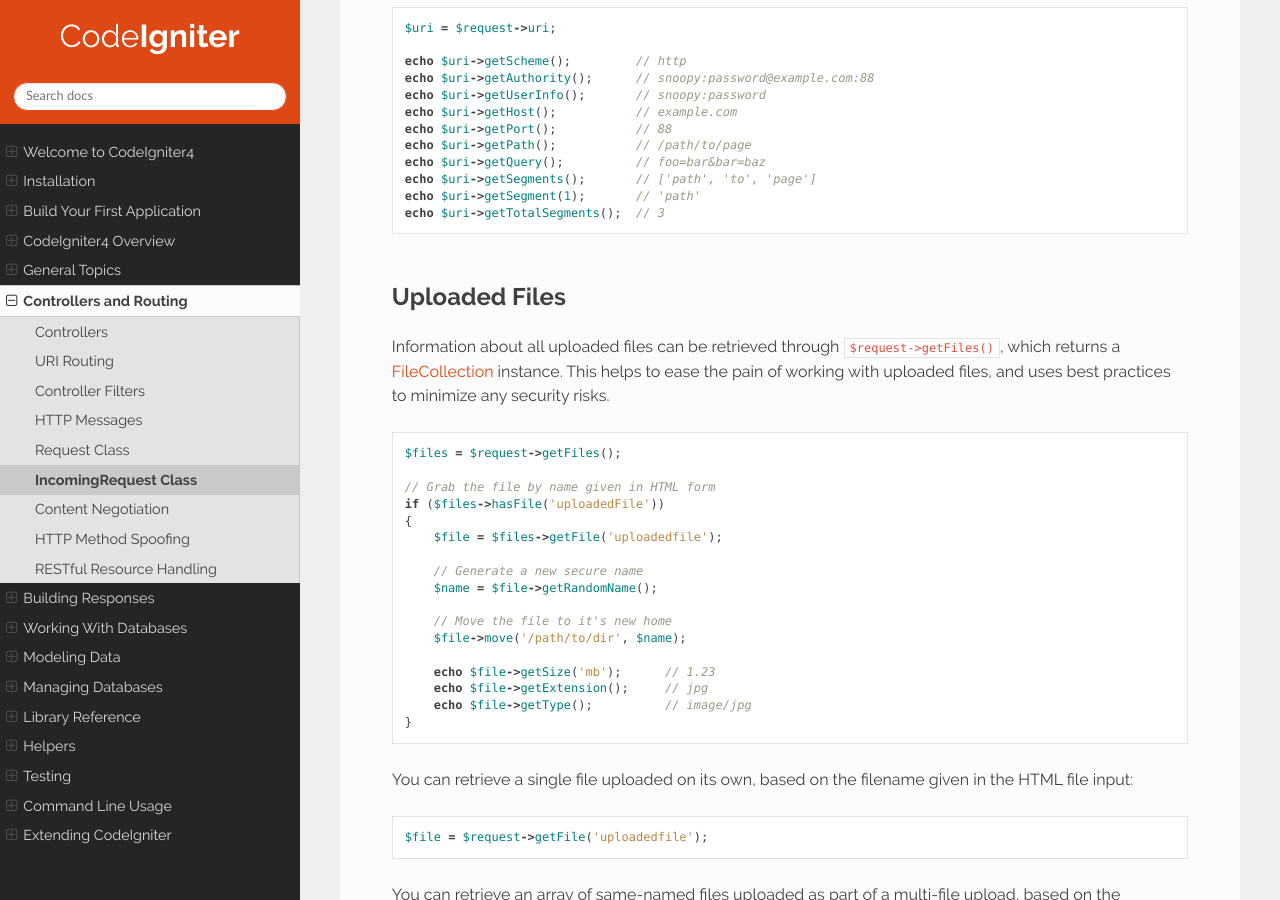
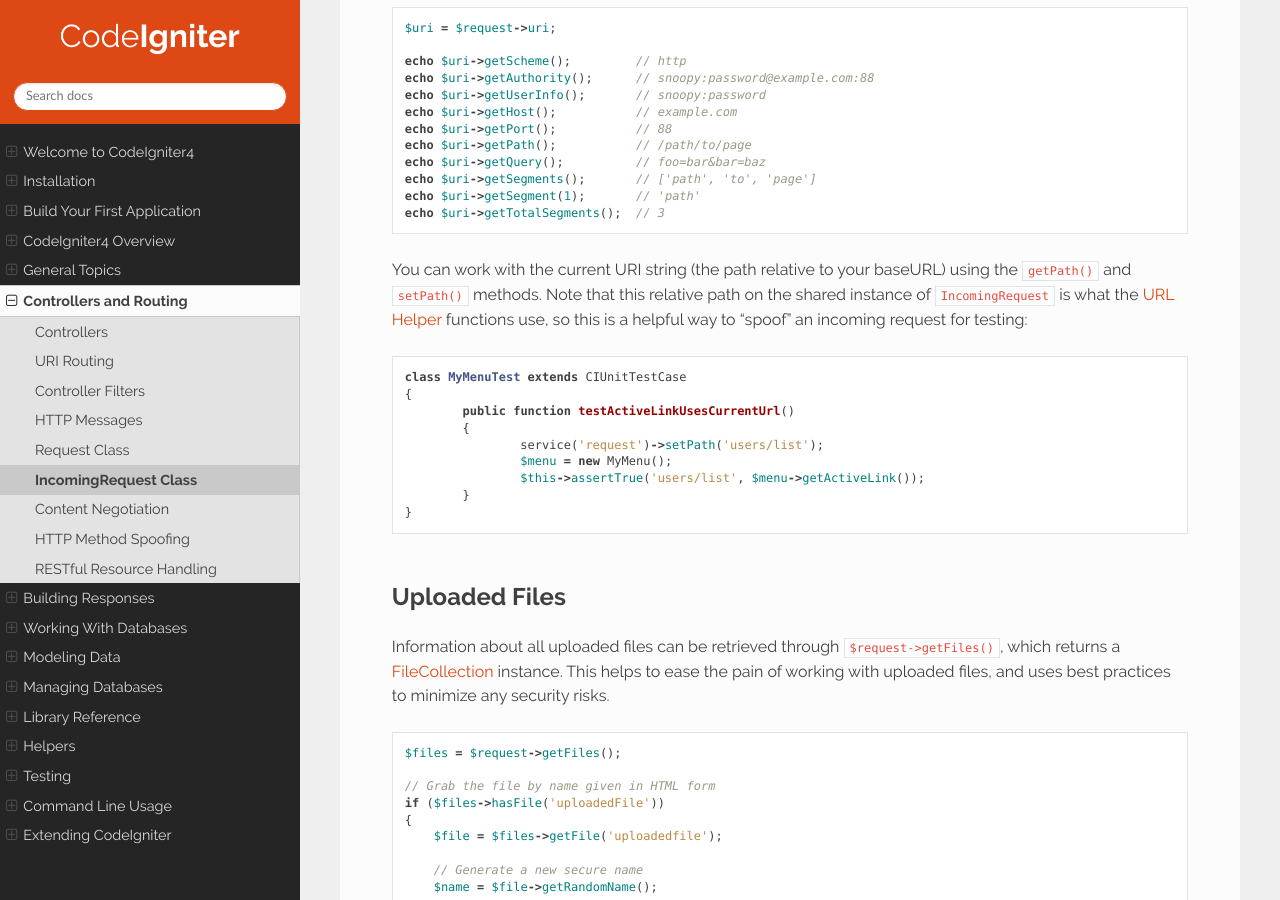
Before and after one commit to NEKOGET/ci4_user_guide_src, a Sphinx documentation site: the page built from source/incoming/incomingrequest.rst, in a window 1280 px wide and 900 px high, scrolled down 6438 px. Built offline with Sphinx 7.4.7 and the Read the Docs theme 2.0.0, drawn with Linux system fonts in a browser that asks for light colours.

```diff
--- a/source/incoming/incomingrequest.rst
+++ b/source/incoming/incomingrequest.rst
@@ -273,6 +273,20 @@ The object gives you full abilities to grab any part of the request on it's own:
     echo $uri->getSegment(1);       // 'path'
     echo $uri->getTotalSegments();  // 3
 
+You can work with the current URI string (the path relative to your baseURL) using the ``getPath()`` and ``setPath()`` methods.
+Note that this relative path on the shared instance of ``IncomingRequest`` is what the :doc:`URL Helper </helpers/url_helper>`
+functions use, so this is a helpful way to "spoof" an incoming request for testing::
+
+	class MyMenuTest extends CIUnitTestCase
+	{
+		public function testActiveLinkUsesCurrentUrl()
+		{
+			service('request')->setPath('users/list');
+			$menu = new MyMenu();
+			$this->assertTrue('users/list', $menu->getActiveLink());
+		}
+	}
+
 Uploaded Files
 --------------
 
```
